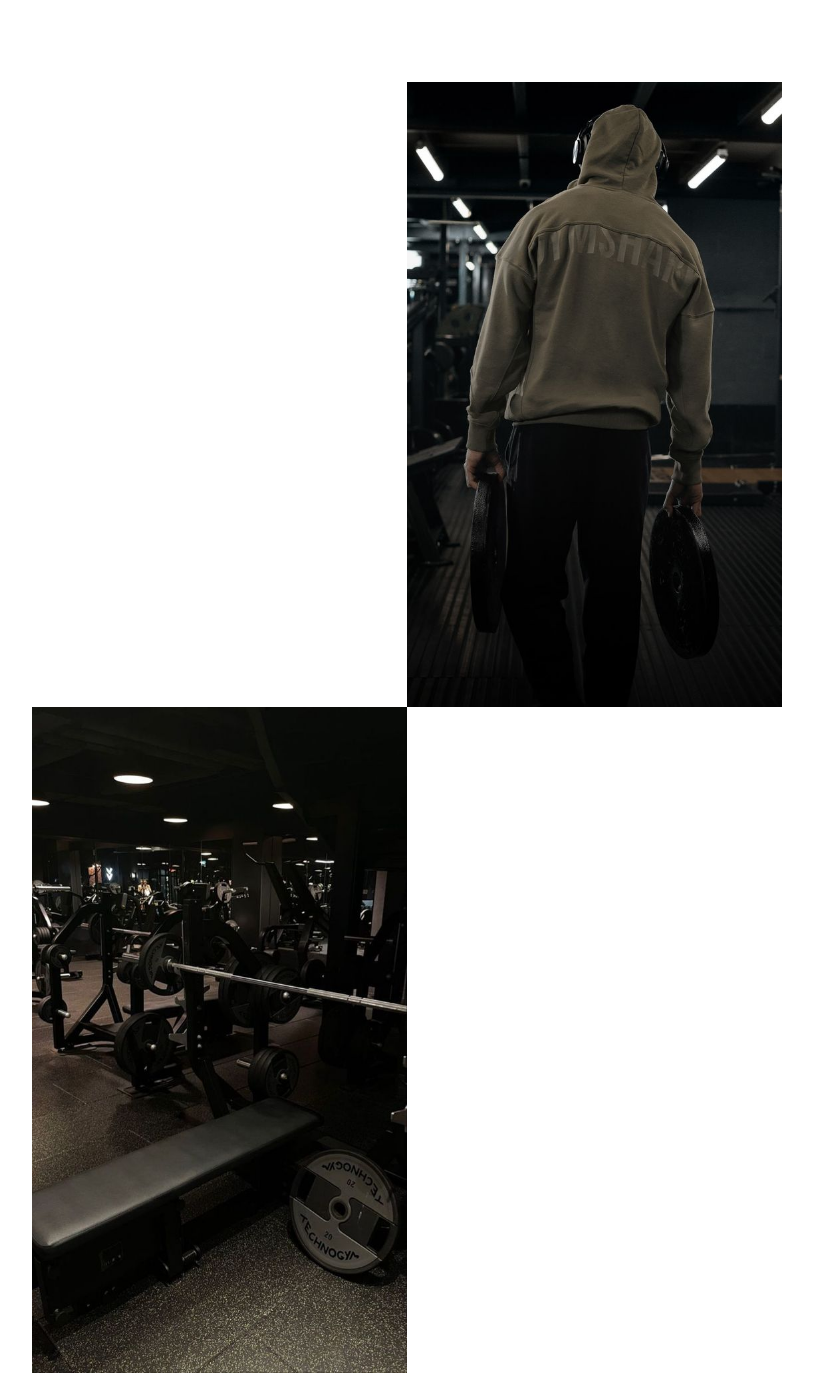
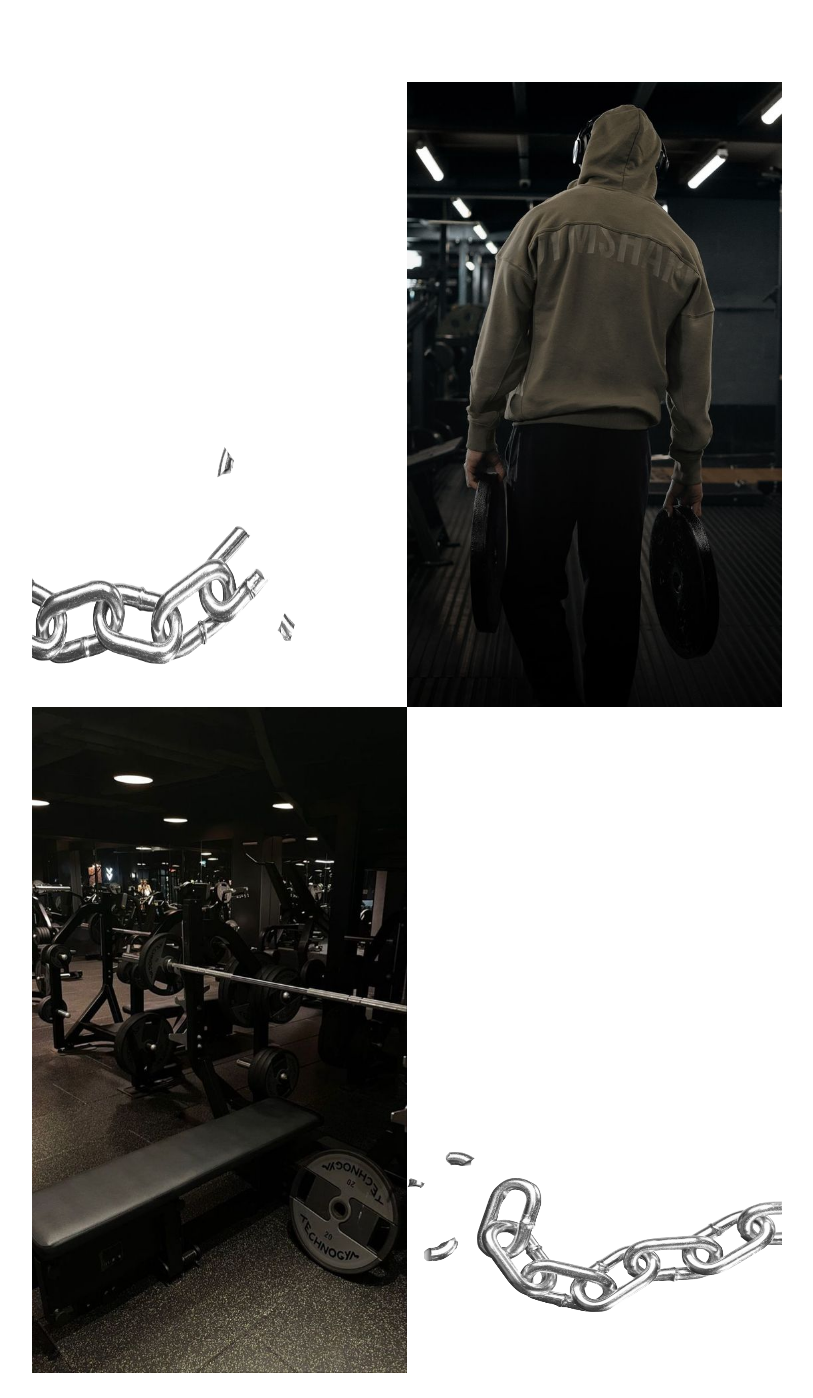
Before and after one commit to PabloReynaga/GymWebsite, a SvelteKit app: page /sections/vlog in a window 1280 px wide. Shown: the whole page, without its empty margins (233-1046 px from the left). Built offline with nearby package versions, Linux system fonts and the light colour scheme.

Commit message:
vlog part ready

```diff
--- a/src/routes/sections/about/+page.svelte
+++ b/src/routes/sections/about/+page.svelte
@@ -11,7 +11,7 @@
            para lograr un cambio real y duradero en mi fisico.
         </p>
     </div>
-    <div>
+    <div class="img-container">
         <img class="img" alt="img" src={Img}>
     </div>
     <p class="redessociales">Sigueme en mi redes sociales
@@ -65,6 +65,17 @@
     }
     .img{
         padding: 20px;
+        max-height: 75%;
+        max-width: 75%;
+        object-position: center;
+        display: flex;
+        justify-content: center;
+
+    }
+    .img-container{
+        display: flex;
+        justify-content: center;
+
 
     }
     .container-icons{
--- a/src/routes/sections/vlog/+page.svelte
+++ b/src/routes/sections/vlog/+page.svelte
@@ -1,23 +1,56 @@
 <script>
     import GymImgPerson from '$lib/img/gym-person.png'
     import GymImg from '$lib/img/gym.png'
+    import ChainLeft from '$lib/img/chain-left.png'
+    import ChainRight from '$lib/img/chain-right.png'
+
+$:windowsWidth = 0;
+
+$:console.log(windowsWidth)
+
+
 
 </script>
+<svelte:window bind:innerWidth={windowsWidth}/>
 <div>
     <h1 class="title">Mi Mision</h1>
     <div class="mision-container">
         <div class="first-container">
-            <p class="first-text">Me converti en fitness-coach y cambie mi realidad.
-                Ahora yo te guiaré para que tu puedas cambies la tuya.
-            </p>
+            <div class="text-chain-container">
+                <p class="first-text">Me converti en fitness-coach y cambie mi realidad.
+                    Ahora yo te guiaré para que tu puedas cambies la tuya.
+                </p>
+                <div class="container-first-img">
+                    {#if windowsWidth>389}
+                    <img class="chain-left" alt="img" src={ChainLeft}>
+                {/if}
+
+                </div>
+
+
+            </div>
+
             <img class="first-img" alt="img" src={GymImgPerson}>
         </div>
         <div class="second-container">
             <img class="second-img" alt="img" src={GymImg}>
+          <div>
             <p class="second-text">Yo hare que tu esfuerzo y dedicacion de sus
                 sus frutos y asi podras convertirte en el
                 gladeador que llevas dentro.
             </p>
+            <div class="container-second-img">
+                {#if windowsWidth>389}
+                <img class="chain-right" alt="img" src={ChainRight}>
+                {/if}
+
+
+            </div>
+
+          </div>
+
+
+
 
         </div>
     </div>
@@ -25,7 +58,7 @@
 
 <style lang="scss">
     *{
-    font-size: 20px;
+    font-size: 18px;
     margin: 0px;
     padding: 0px;
     font-family: 'Montserrat', sans-serif;
@@ -56,6 +89,10 @@
     .first-text{
         justify-content: center;
         display: flex;
+        height: 50%;
+        display: flex;
+        align-items: center;
+
 
 
     }
@@ -67,6 +104,10 @@
     .second-text{
         padding: 5px;
         margin-left: 10px;
+        height: 60%;
+        display: flex;
+        align-items: center;
+        margin-top: 15px;
     }
     .first-img{
         width: 50%;
@@ -83,5 +124,30 @@
     object-position: right;
 
     }
+    .chain-left{
+        width: 70%;
+        height: 70%;
+        display: block;
+    margin-top: 10px;
+        }
+    .chain-right{
+        width: 100%;
+        height: 80%;
+        display: flex;
+        float: right;
 
+
+    }
+    .container-first-img{
+        height: 50%;
+        display: flex;
+        align-items: center;
+    }
+    .container-second-img{
+        height: 30%;
+        display: flex;
+        justify-content: right;
+        align-items: center;
+
+    }
 </style>
```
Also changed, not shown: src/lib/img/chain-left.png (added), src/lib/img/chain-right.png (added).
